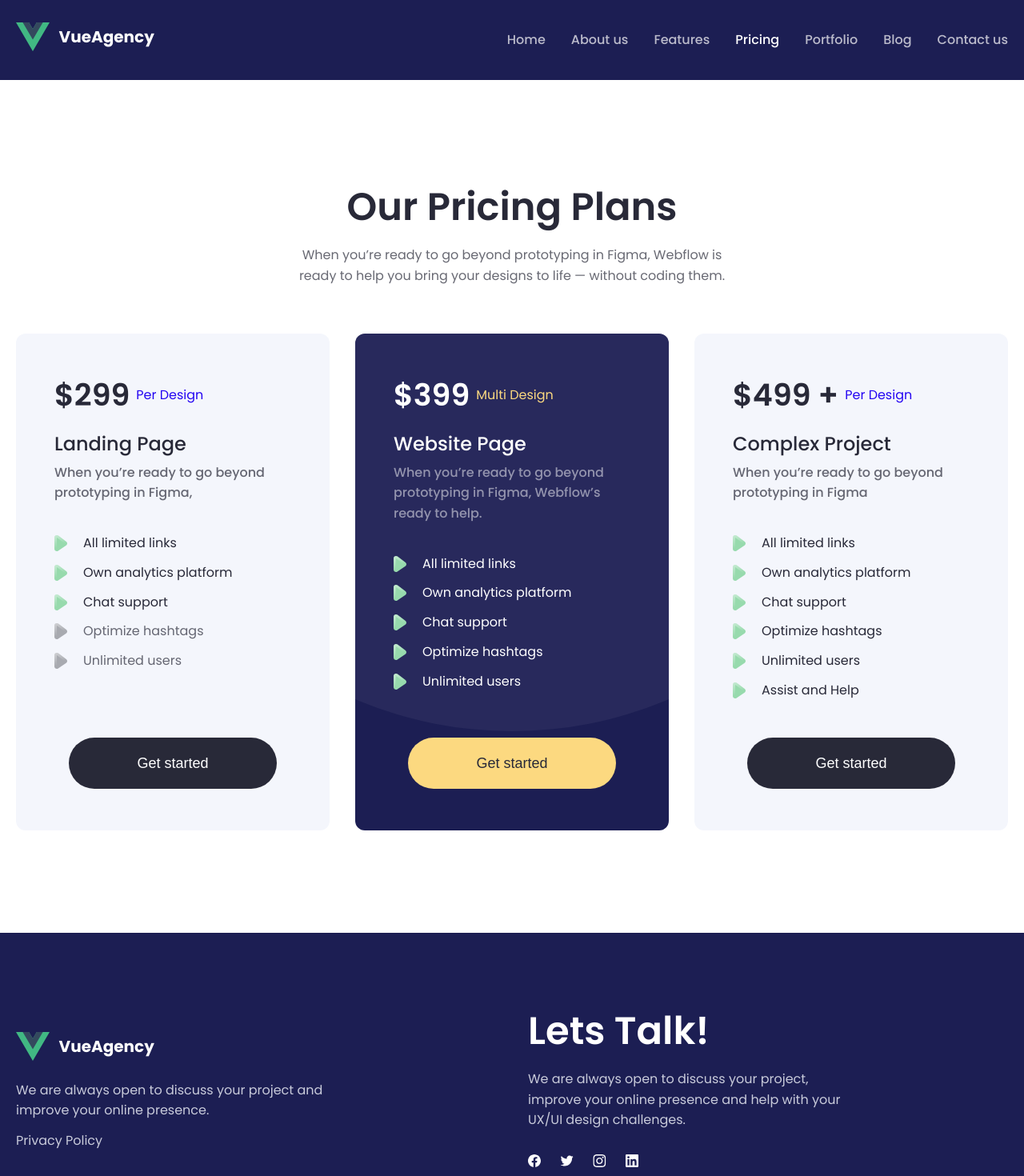
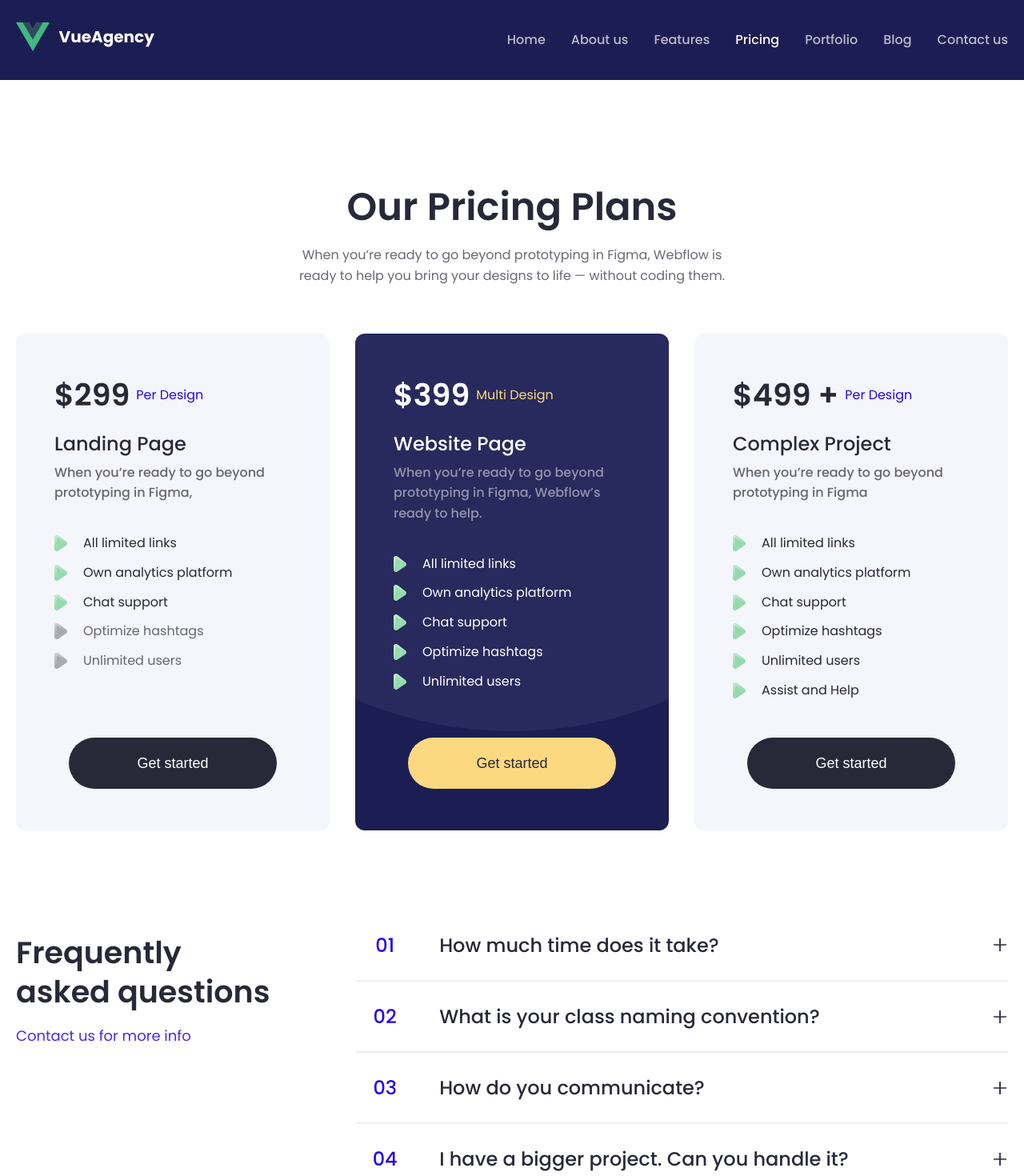
Before and after one commit to danelian/vueagency, a Vue app: page /pricing in a window 1280 px wide. Shown: the top 1470 px of the page at 80% size. Built offline with nearby package versions, Linux system fonts and the light colour scheme.

Commit message:
page pricing - completed

```diff
--- a/src/components/blocks/PricingBlock.vue
+++ b/src/components/blocks/PricingBlock.vue
@@ -55,6 +55,7 @@ export default {
 
 <style lang="scss" scoped>
 .pricing-block {
+  padding-bottom: 0;
   .heading {
     margin: 0 auto 60px;
     max-width: 560px;
--- a/src/pages/Pricing.vue
+++ b/src/pages/Pricing.vue
@@ -1,10 +1,12 @@
 <script>
 import { useStore } from '@/store'
 import PricingBlock from '@/components/blocks/PricingBlock.vue'
+import Faq from '@/components/blocks/Faq.vue'
 
 export default {
   components: {
     PricingBlock,
+    Faq
   },
   setup() {
     const store = useStore();
@@ -17,4 +19,5 @@ export default {
 
 <template>
   <PricingBlock :tariffs="tariffs" />
+  <Faq />
 </template>
```
